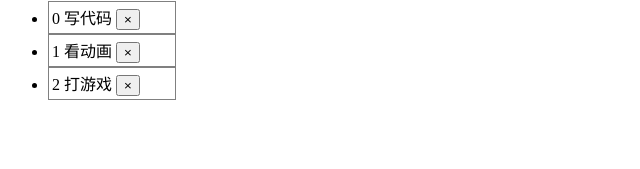
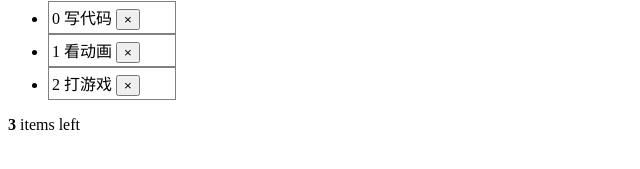
Before and after one commit to hhhejiaman/Vue-notebook, a plain HTML site: page index.html in a window 1280 px wide. Shown: the part 125-294 px from the top of the page, 0-640 px from the left. Drawn offline with nearby package versions, Linux system fonts and the light colour scheme.

Commit message:
[he]count function finished

```diff
--- a/index.html
+++ b/index.html
@@ -28,6 +28,7 @@
                     <input type="button" value="×" @click="remove(index)">
                 </li>
             </ul>
+            <span><strong>{{ arr.length}} </strong>items left</span>
         </section>
     </div>
     <!-- 开发环境版本，包含了有帮助的命令行警告 -->
```
